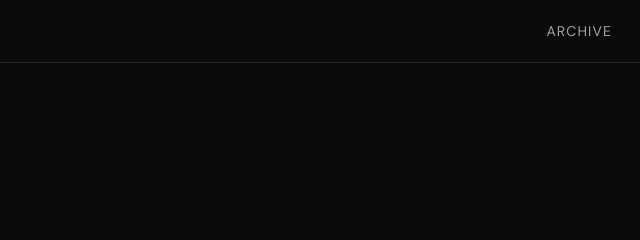
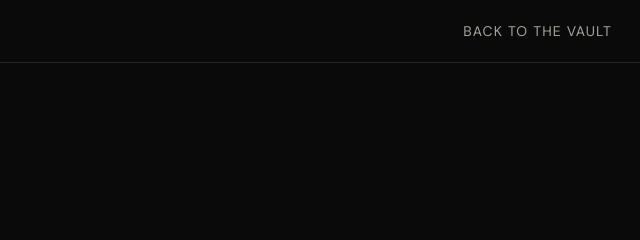
Before and after one commit to YEVAULT/yevault-site, a plain HTML site: page contact/index.html in a window 1280 px wide. Shown: the top 240 px of the page, 640-1280 px from the left. Drawn offline with Linux system fonts and the light colour scheme; a web font is replaced by a local one.

Commit message:
slight update to contact page

```diff
--- a/contact/index.html
+++ b/contact/index.html
@@ -56,7 +56,7 @@
   <header>
     <div class="header-inner">
       <a class="wordmark" href="https://yevault.com/" aria-label="YE Vault home">YE VAULT</a>
-      <a class="archive-link" href="https://yevault.com/">Archive</a>
+      <a class="archive-link" href="https://yevault.com/">Back to the vault</a>
     </div>
   </header>
   <main>
```
